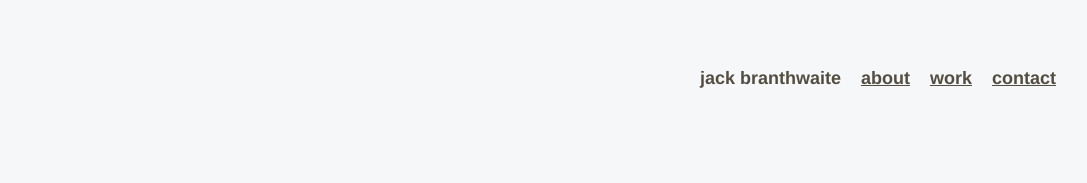
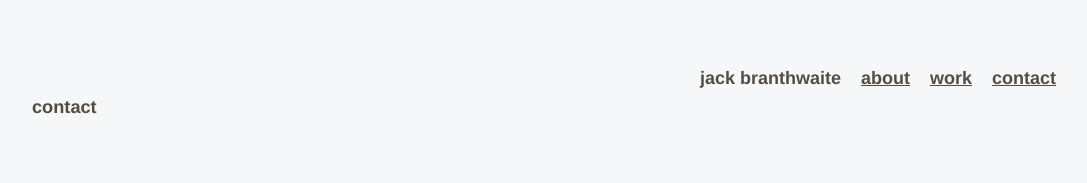
Before and after one commit to jackbran6/personal-site, a Nuxt app: page /contact in a window 1280 px wide. Shown: the top 183 px of the page, without its empty margins (96-1183 px from the left). Built offline with nearby package versions, Linux system fonts and the light colour scheme.

Commit message:
Small changees

```diff
--- a/package.json
+++ b/package.json
@@ -22,12 +22,13 @@
     "@nuxtjs/eslint-module": "^3.0.2",
     "@nuxtjs/stylelint-module": "^4.0.0",
     "babel-eslint": "^10.1.0",
-    "eslint": "^7.28.0",
+    "eslint": "^7.32.0",
     "eslint-config-prettier": "^8.3.0",
     "eslint-plugin-nuxt": "^2.0.0",
+    "eslint-plugin-prettier": "^3.4.1",
     "eslint-plugin-vue": "^7.11.1",
     "fibers": "^5.0.0",
-    "prettier": "^2.3.1",
+    "prettier": "^2.3.2",
     "sass": "^1.33.0",
     "sass-loader": "^10.1.1",
     "stylelint": "^13.13.1",
--- a/src/components/menu-bar/MenuBar.vue
+++ b/src/components/menu-bar/MenuBar.vue
@@ -1,6 +1,8 @@
 <template>
   <div class="container">
-    <h1>jack branthwaite</h1>
+    <nuxt-link to="/" style="text-decoration: none">
+      <h1>jack branthwaite</h1>
+    </nuxt-link>
     <div class="menu">
       <nuxt-link to="about" class="menu-item">about</nuxt-link>
       <nuxt-link to="work" class="menu-item">work</nuxt-link>
@@ -11,7 +13,9 @@
 
 <script lang="ts">
 import Vue from 'vue'
-export default Vue.extend({})
+export default Vue.extend({
+  name: 'MenuBar'
+})
 </script>
 
 <style lang="scss" scoped>
--- a/src/pages/about.vue
+++ b/src/pages/about.vue
@@ -1,5 +1,7 @@
 <template>
-  <div class="container"></div>
+  <div class="container">
+    <h1 class="title">about</h1>
+  </div>
 </template>
 <script lang="ts">
 import Vue from 'vue'
@@ -12,3 +14,10 @@ export default Vue.extend({
   }
 })
 </script>
+
+<style lang="scss" scoped>
+.container {
+  margin: auto;
+  width: 80vw;
+}
+</style>
--- a/src/pages/contact.vue
+++ b/src/pages/contact.vue
@@ -1,5 +1,7 @@
 <template>
-  <div class="container"></div>
+  <div class="container">
+    <h1 class="title">contact</h1>
+  </div>
 </template>
 <script lang="ts">
 import Vue from 'vue'
@@ -12,3 +14,10 @@ export default Vue.extend({
   }
 })
 </script>
+
+<style lang="scss" scoped>
+.container {
+  margin: auto;
+  width: 80vw;
+}
+</style>
--- a/src/pages/index.vue
+++ b/src/pages/index.vue
@@ -3,20 +3,19 @@
 </template>
 <script lang="ts">
 import Vue from 'vue'
-import Intro from '@/components/intro/Intro.vue'
-import Code from '@/components/intro/Code.vue'
-import Heading from '@/components/intro/Heading.vue'
 
 export default Vue.extend({
   name: 'Home',
-  components: {
-    Intro,
-    Code,
-    Heading
-  },
+  components: {},
 
   head: {
     title: 'Hello world!'
   }
 })
 </script>
+
+<style lang="scss" scoped>
+.container {
+  width: 80vw;
+}
+</style>
--- a/src/pages/work.vue
+++ b/src/pages/work.vue
@@ -1,5 +1,7 @@
 <template>
-  <div class="container"></div>
+  <div class="container">
+    <h1 class="title">work</h1>
+  </div>
 </template>
 <script lang="ts">
 import Vue from 'vue'
@@ -12,3 +14,10 @@ export default Vue.extend({
   }
 })
 </script>
+
+<style lang="scss" scoped>
+.container {
+  margin: auto;
+  width: 80vw;
+}
+</style>
```
Also changed, not shown: .eslintrc.js, 1 other file (tests, documents, lock files or other folders).
